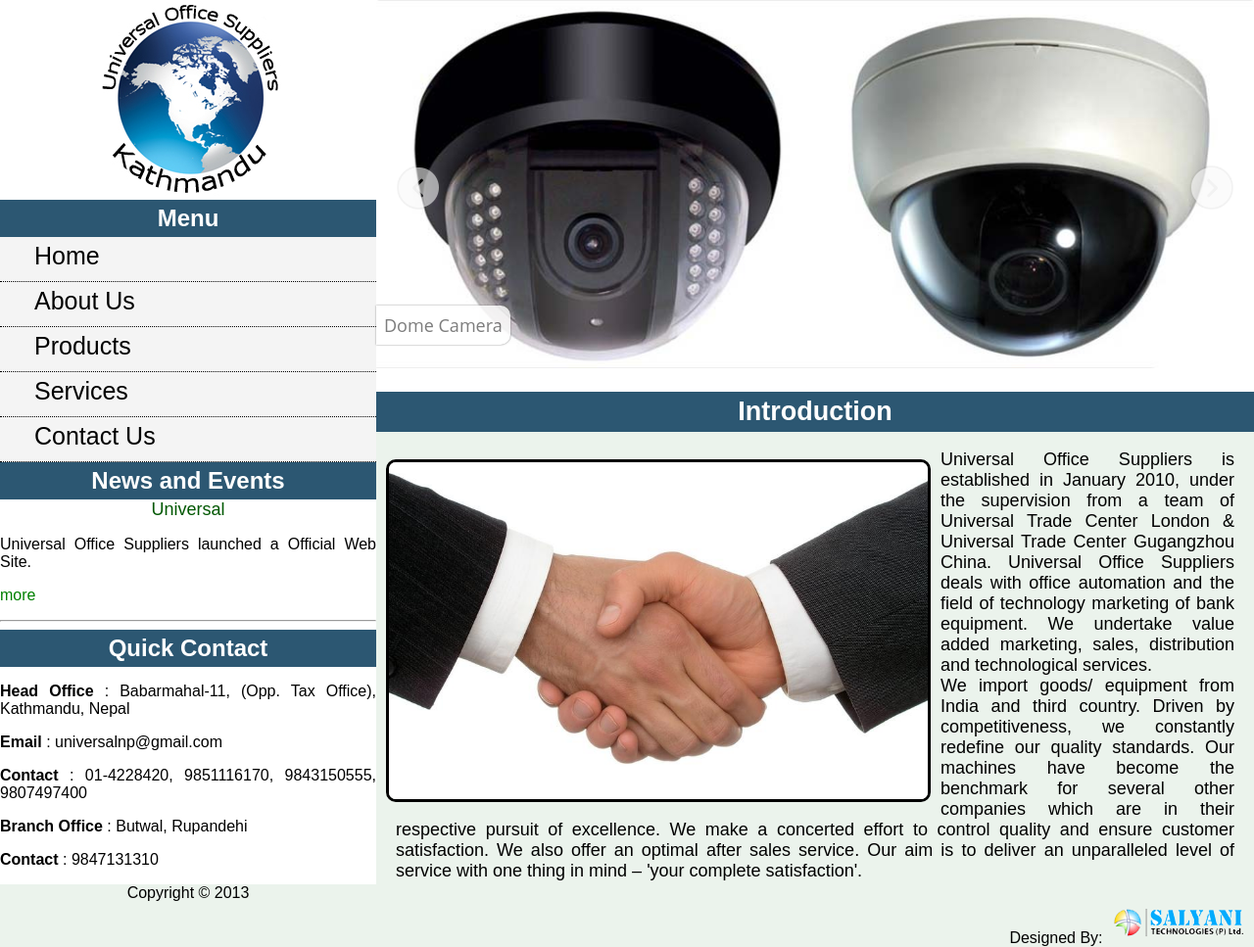
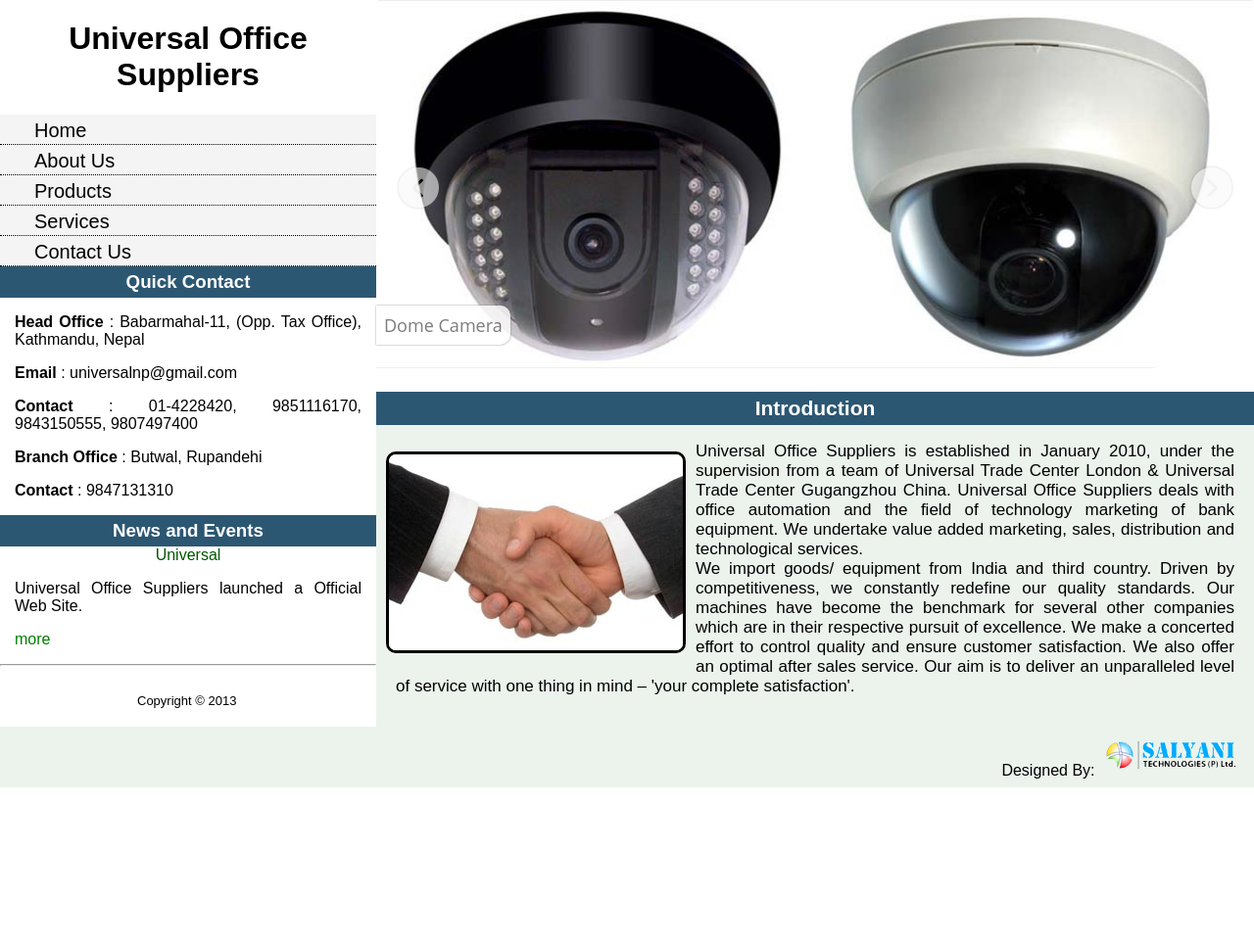
Before and after one commit to infotechnab/universal-web, a CodeIgniter app: page /universal-web/index.php/view/index in a window 1280 px wide. Shown: the whole page at 98% size. After the commit the page ends 804 px from the top, so only its background shows below. Run offline with CodeIgniter, Linux system fonts and the light colour scheme; some libraries are stand-ins or nearby versions.

Commit message:
new changes (slider, css, menu)

```diff
--- a/application/views/admin/activities/index.php
+++ b/application/views/admin/activities/index.php
@@ -34,9 +34,11 @@
             if(($image =='0')||($image ==''))
             {
                 $image = 'image not set';
-            }
+
 ?>
             <td><?php echo $image; ?></td>
+            <?php } else { ?>
+            <td><img src="<?php echo base_url(); ?>uploads/<?php echo $image; ?>" width="60px" height="50px" />  </td> <?php } ?>
             <td><?php echo anchor('admin/editactivities/'.$data->aid,'Edit') ?> / <?php echo anchor('admin/deleteactivities/'.$data->aid,'Delete') ?></td>
 
         </tr>
--- a/application/views/templates/left.php
+++ b/application/views/templates/left.php
@@ -11,7 +11,8 @@
 {echo $pageTitle.' ' .'-'.' '.'Universal Office Suppliers' ;}
 else
 {echo $pageTitle = 'Universal Office Suppliers';}
-?> </title>
+?>
+</title>
     <link rel="stylesheet" href="<?php echo base_url(); ?>content/styles/me.css" type="text/css" />
     <link rel="shortcut icon" href="<?php echo base_url(); ?>content/images/favicon.ico" type="image/x-icon">
     <meta http-equiv="content-type" content="text/html; charset=utf-8" />
@@ -19,13 +20,13 @@ else
     <script type="text/javascript" src="<?php echo base_url(); ?>content/engine1/jquery.js"></script>
 </head>
     <body>
-
 <div class="full">
     <div class="full_left" >
         <div class="header">
-            <img src="<?php echo base_url();?>content/images/logo2.jpg" alt="universal logo" />
+            <!--<img src="<?php echo base_url();?>content/images/logo2.jpg" alt="universal logo" />-->
+            <h1> Universal Office <br/>
+                Suppliers </h1>
         </div>
-
         <div class="search">
 <script>
   (function() {
@@ -41,18 +42,14 @@ else
 </script>
 <gcse:search> </gcse:search>
 </div>
-
-
         <div class="menu-item">
             <div class="menu-title">
                 <div class="title-name">
-                    <h2> Menu </h2>
+
                 </div>
             </div>
-
             <ul class="list">
                 <li class="par-list"><?php echo anchor('view/page/1','Home'); ?></li>
-
                 <li class="par-list">  <?php echo anchor('view/page/2','About Us'); ?>
                     <ul class="sub-list">
                         <li> <?php echo anchor('view/page/3','Mission/Vision'); ?></li>
@@ -79,18 +76,22 @@ else
                      </li>
                 <li class="par-list"> <?php echo anchor('view/page/19','Services'); ?>  </li>
                 <li class="par-list"> <?php echo anchor('view/page/20','Contact Us'); ?>  </li>
-
             </ul>
-
-
         </div>
-
-
         <div class="menu-item">
-
+        <div class="title-name"> <h3> Quick Contact </h3> </div>
+        <div class="quick-contact">
+            <?php foreach ($gadget as $data)
+            { ?>
+            <p class="n-body"> <b> <?php echo $data->title;?> </b> : <?php echo $data->body; ?></p>
+            <?php
+            } ?>
+        </div>
+        </div>
+        <div class="menu-item">
             <div class="menu-title">
                 <div class="title-name">
-                    <h2> News and Events </h2>
+                    <h3> News and Events </h3>
                 </div>
             </div>
             <?php foreach ($event as $data)
@@ -115,28 +116,12 @@ else
               $retval = $retval.".. "."";
               ?>
           <?php echo strip_tags($retval); } ?> </p>
+         <p class="n-body"> <?php echo anchor('view/events/'.$aid,'more','style="color:green;"'); ?> </p> <hr/> <?php } ?>
+        </div>
 
-         <p class="n-body"> <?php echo anchor('view/events/'.$aid,'more','style="color:green;"'); ?> </p> <hr/> <?php } ?>
+        <label id="copyright">&nbsp; </label> <br/>
+            <label id="copyright">  Copyright &copy;  2013 </label> <br/>
+            <label> &nbsp;</label>
+
 
     </div>
-
-
-
-        <div class="menu-item">
-        <div class="title-name"> <h2> Quick Contact </h2> </div>
-        <div class="quick-contact">
-            <?php foreach ($gadget as $data)
-            { ?>
-            <p class="n-body"> <b> <?php echo $data->title;?> </b> : <?php echo $data->body; ?></p>
-            <?php
-            }
-?>
-
-        </div>
-        </div>
-
-        <div class="footer">
-
-         Copyright &copy; 2013
-        </div>
-    </div>
--- a/application/views/templates/right.php
+++ b/application/views/templates/right.php
@@ -13,20 +13,8 @@
    <?php foreach ($slider as $data)
    { ?>
 <li><img src="<?php echo base_url(); ?>slider/<?php echo $data->image; ?>" alt="<?php echo $data->title; ?>" title="<?php echo $data->title; ?>" class="wows1_0"/></li> <?php } ?>
-<!--<li><img src="<?php //echo base_url(); ?>content/data1/images/iphoneapplehomecctvsecurity.jpg" alt="iphone-apple-home-cctv-security" title="iphone-apple-home-cctv-security" id="wows1_1"/></li>
-<li><img src="<?php //echo base_url(); ?>content/data1/images/samsung.jpg" alt="samsung" title="samsung" id="wows1_2"/></li>
-<li><img src="<?php //echo base_url(); ?>content/data1/images/untitled2.jpg" alt="Untitled-2" title="Untitled-2" id="wows1_3"/></li> -->
-</ul></div>
-<!--<div class="ws_bullets"><div>
-<a href="#" title="CCTV_Camera_Alarm_CCTV_IR_Camera_surveillance_IR_equipment">
-    <img src="<?php //echo base_url(); ?>content/data1/tooltips/cctv_camera_alarm_cctv_ir_camera_surveillance_ir_equipment.jpg" alt="CCTV_Camera_Alarm_CCTV_IR_Camera_surveillance_IR_equipment"/>1</a>
-<a href="#" title="iphone-apple-home-cctv-security">
-    <img src="data1/tooltips/iphoneapplehomecctvsecurity.jpg" alt="iphone-apple-home-cctv-security"/>2</a>
-<a href="#" title="samsung"><img src="<?php // base_url(); ?>content/data1/tooltips/samsung.jpg" alt="samsung"/>3</a>
-<a href="#" title="Untitled-2">
-    <img src="<?php// echo base_url(); ?>content/data1/tooltips/untitled2.jpg" alt="Untitled-2"/>4</a>
-</div></div> -->
-
+</ul>
+        </div>
 	<div class="ws_shadow"></div>
 	</div>
 	<script type="text/javascript" src="<?php echo base_url(); ?>content/engine1/wowslider.js"></script>
@@ -35,23 +23,20 @@
 </div>
 <div class="content">
   <div class="title-name">
-  <h2> <?php echo $tital; ?> </h2>
+  <h3> <?php echo $tital; ?> </h3>
   </div>
     <div class="page-pragraph">
 <?php if((isset($image)) && (trim($image) !=='') && ($image !==0))
 { ?>
-    <img src="<?php echo base_url();?>uploads/<?php echo $image; ?>" alt="<?php echo $tital; ?>" style="max-height: 100%;"/>
+    <img src="<?php echo base_url();?>uploads/<?php echo $image; ?>" alt="<?php echo $tital; ?>" />
 <?php } ?>
-
     <p class="para"><?php echo $body; ?></p>
-
 </div>
 </div>
 </div>
 <!--//======full div close=========//-->
 </div>
-<div class="clear" />
-    <div class="credit"> Designed By: <img src="<?php echo base_url(); ?>content/images/salyaniTech.png" /> </div>
-
+<div class="clear" > </div>
+<div class="credit"> Designed By: <img src="<?php echo base_url(); ?>content/images/salyaniTech.png" alt="salyani logo"  /> </div>
 </body>
 </html>
--- a/content/engine1/script.js
+++ b/content/engine1/script.js
@@ -8,7 +8,7 @@
 // Obfuscated by Javascript Obfuscator
 // http://javascript-source.com
 //***********************************************
-function ws_blinds(c,b,a){var g=jQuery;var e=c.parts||3;var f=g("<div>");f.css({position:"absolute",width:"100%",height:"100%",left:0,top:0,"z-index":8}).hide().appendTo(a);var h=[];for(var d=0;d<e;d++){h[d]=g("<div>").css({position:"absolute",height:"100%",width:Math.ceil(100/e)+1+"%",border:"none",margin:0,overflow:"hidden",top:0,left:Math.round(100*d/e)+"%"}).appendTo(f)}this.go=function(m,o,j){var l=o>m?1:0;if(j){if(j<=-1){m=(o+1)%b.length;l=0}else{if(j>=1){m=(o-1+b.length)%b.length;l=1}else{return -1}}}f.find("img").stop(true,true);f.show();for(var n=0;n<h.length;n++){var k=h[n];g(b.get(m)).clone().css({position:"absolute",top:0,left:(!l?(-f.width()):(f.width()-k.position().left))+"px",width:"auto",height:"100%"}).appendTo(k).animate({left:-k.position().left+"px"},(c.duration/(h.length+1))*(l?(h.length-n+1):(n+2)),((!l&&n==h.length-1||l&&!n)?function(){g("ul",a).css({left:-m+"00%"});f.hide().find("img").remove()}:null))}return m}};// -----------------------------------------------------------------------------------
+function ws_stack(d,a,b){var e=jQuery;var c=e("li",b);this.go=function(k,h,n,m){var g=c.length>2?(k-h+1)%c.length:1;if(Math.abs(n)>=1){g=(n>0)?0:1}g=!!g^!!d.revers;var i=(d.revers?-1:1)+"00%";var j=e("ul",b);var l=document.all?0:"0%";var f=e(c.get(g?k:h)).clone().css({position:"absolute","z-index":4,width:"100%",top:0,left:((g?i:l))});if(g){f.appendTo(b)}else{f.insertAfter(j)}if(!g){e("ul",b).css({left:-k+"00%"})}f.animate({left:(g?l:i)},d.duration,"easeInOutExpo",function(){if(g){j.css({left:-k+"00%"})}e(this).remove()});return k}};// -----------------------------------------------------------------------------------
 // http://wowslider.com/
 // JavaScript Wow Slider is a free software that helps you easily generate delicious
 // slideshows with gorgeous transition effects, in a few clicks without writing a single line of code.
@@ -18,4 +18,4 @@ function ws_blinds(c,b,a){var g=jQuery;var e=c.parts||3;var f=g("<div>");f.css({
 // Obfuscated by Javascript Obfuscator
 // http://javascript-source.com
 //***********************************************
-jQuery("#wowslider-container1").wowSlider({effect:"blinds",prev:"",next:"",duration:20*100,delay:20*100,width:952,height:400,autoPlay:true,stopOnHover:false,loop:false,bullets:true,caption:true,captionEffect:"slide",controls:true,logo:"engine1/loading.gif",images:0});
+jQuery("#wowslider-container1").wowSlider({effect:"stack",prev:"",next:"",duration:20*100,delay:20*100,width:952,height:402,autoPlay:true,stopOnHover:false,loop:false,bullets:true,caption:true,captionEffect:"slide",controls:true,logo:"engine1/loading.gif",images:0});
--- a/content/engine1/style.css
+++ b/content/engine1/style.css
@@ -193,7 +193,7 @@
 	left:0;
 	overflow:hidden;
 	position:relative;
-	width:214px;
+	width:213px;
 	background-color:#FFF;
 }
 #wowslider-container1  .ws_bullets .ws_bulframe{
--- a/content/styles/me.css
+++ b/content/styles/me.css
@@ -18,6 +18,7 @@ body{margin: 0;
     float: left;
     width: 30%;
     height: auto;
+    background-color: #fff;
 }
 
 p{
@@ -29,8 +30,15 @@ p{
     padding: 0;
 
 }
-.title-name h2{
+.title-name h3{
     margin: 0;
+    padding: 5px;
+   background-color: #2c5772;
+
+    color: #fff;
+
+}
+.title-name h2{    margin: 0;
     padding: 5px;
    background-color: #2c5772;
 
@@ -44,14 +52,14 @@ p{
 }
 
 .header{
-    background-color: #fff;
+    text-align: center;
+
     width: 100%;
-    min-height: 200px;
 
 }
 
 .sub-title-name{
-    font-size: 18px;
+    font-size: 16px;
     color: #005702;
     text-align: center;
 }
@@ -63,15 +71,15 @@ p{
     float:left;
 }
 .par-list{
-    height: 35px;
-max-height: 35px;
+
+max-height: 20px;
 
 z-index: -5;}
 
 .menu-item ul{
     margin: 0;
     width: 100%;
-    font-size: 25px;
+    font-size: 20px;
 
 }
 .menu-item ul li{
@@ -115,7 +123,7 @@ z-index:-100;
         margin: 0 auto 0 auto;
 	display:block;
         position: relative;
-        top:-130%;
+        top :-40px;
         left:99%;
 	padding:10px;
         z-index:5000;
@@ -156,7 +164,7 @@ a
     width: 95%;
     padding-left:  15px;
 }
-#n-body{
+.n-body{
     padding: 0 15px 0 15px;
 }
 
@@ -174,7 +182,7 @@ a
 .content{
 
     width: 100%;
-    min-height: 500px;
+
     font-size: 18px;
 }
 .page-pragraph{
@@ -184,13 +192,15 @@ a
 
 }
 .para{
+    font-size: 17px;
     padding: 0 20px 0 20px;
 
 }
 
-.footer{
-    background-color: #EBF3EC;
-    text-align: center;
+#copyright{
+    margin:25px auto 100px 140px;
+    font-size: 13px;
+
 }
 .content img
 {
@@ -203,6 +213,7 @@ a
 }
 .credit{
     float: right;
+    padding: 8px;
 
 }
 .clear{
```
Also changed, not shown: application/views/admin/pages/index.php (+6 -12 lines), application/views/admin/slider/index.php (+0 -11 lines), content/data1/images/iphoneapplehomecctvsecurity.jpg, content/data1/images/samsung.jpg, content/data1/images/untitled2.jpg, uploads/door-alarms2.jpg (added), uploads/door-alarms3.jpg (added), uploads/introduction.jpg. Lines whose indentation alone changed are shown as unchanged.
